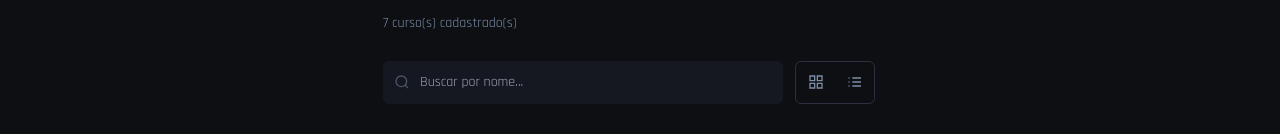
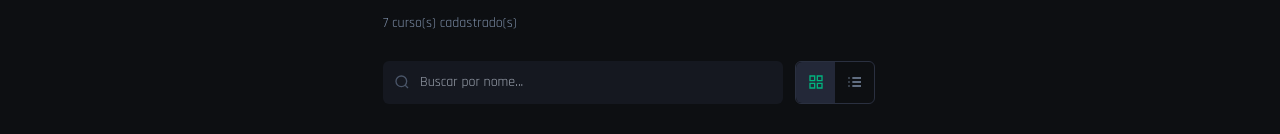
Before and after one commit to Jose26362780/desafio-formulario-gerenciador-cursos-angular, an Angular app: page /courses in a window 1280 px wide. Shown: the part 137-271 px from the top of the page. Built offline with nearby package versions, Linux system fonts and the light colour scheme.

Commit message:
fix: ajustar o toggle de grid e lista

```diff
--- a/src/app/features/courses/components/course-list-header/course-list-header.component.html
+++ b/src/app/features/courses/components/course-list-header/course-list-header.component.html
@@ -30,9 +30,9 @@
       type="button"
       aria-label="Visualizar como grade"
       (click)="viewChanged.emit('grid')"
-      [class.bg-[var(--surface-700)]]="currentView === 'grid'"
-      [class.text-[var(--primary)]]="currentView === 'grid'"
-      class="flex-1 h-full flex items-center justify-center bg-transparent text-[var(--text-medium)] transition-colors duration-200 hover:text-[var(--primary)]"
+      [class.!bg-[var(--surface-700)]]="currentView === 'grid'"
+      [class.!text-[var(--primary)]]="currentView === 'grid'"
+      class="flex-1 h-full flex items-center justify-center bg-transparent text-[var(--text-medium)] transition-colors duration-200 hover:bg-[var(--surface-700)] hover:text-[var(--primary)]"
     >
       <svg
         class="h-4 w-4"
@@ -53,8 +53,8 @@
       type="button"
       aria-label="Visualizar como lista"
       (click)="viewChanged.emit('list')"
-      [class.bg-[var(--surface-700)]]="currentView === 'list'"
-      [class.text-[var(--primary)]]="currentView === 'list'"
+      [class.!bg-[var(--surface-700)]]="currentView === 'list'"
+      [class.!text-[var(--primary)]]="currentView === 'list'"
       class="flex-1 h-full flex items-center justify-center bg-transparent text-[var(--text-medium)] transition-colors duration-200 hover:bg-[var(--surface-700)] hover:text-[var(--primary)]"
     >
       <svg
```
